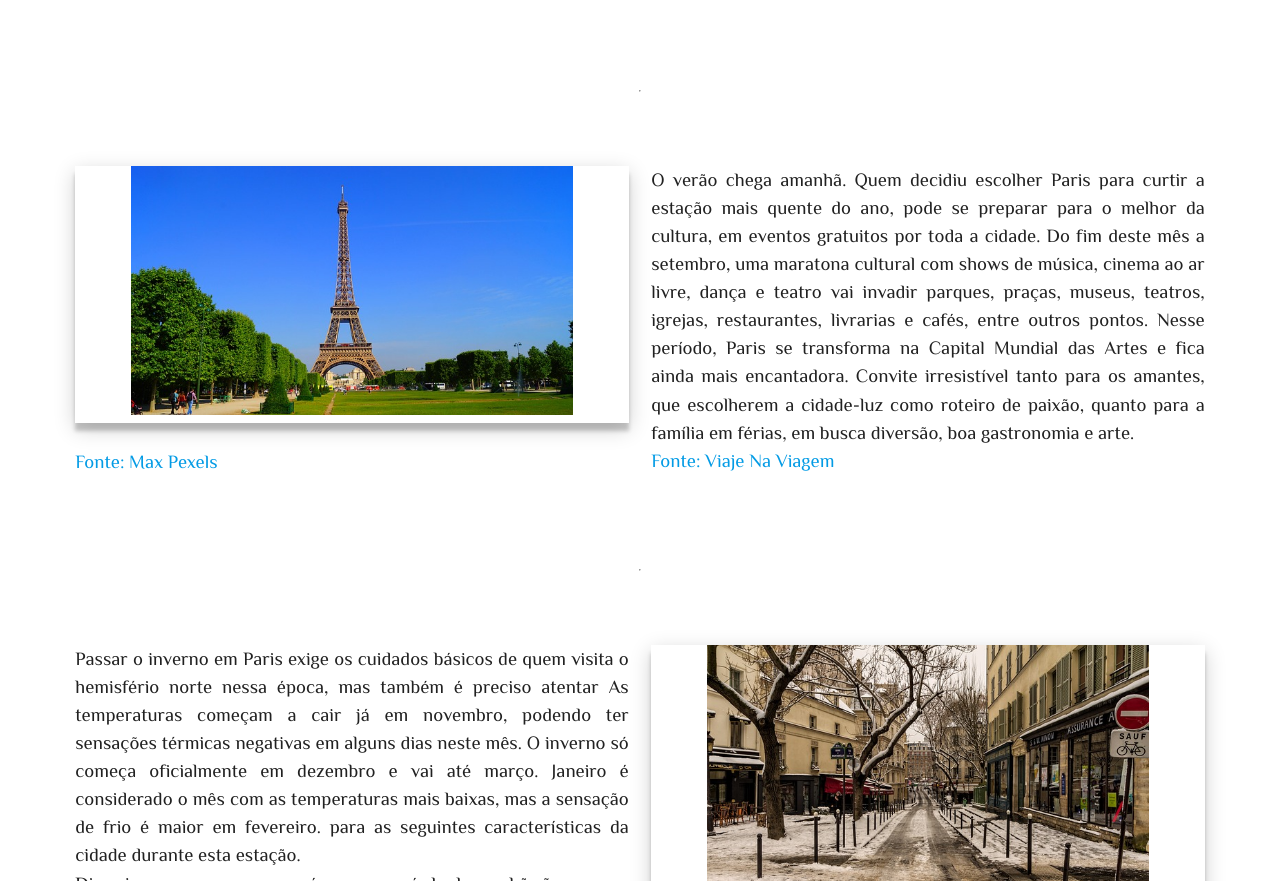
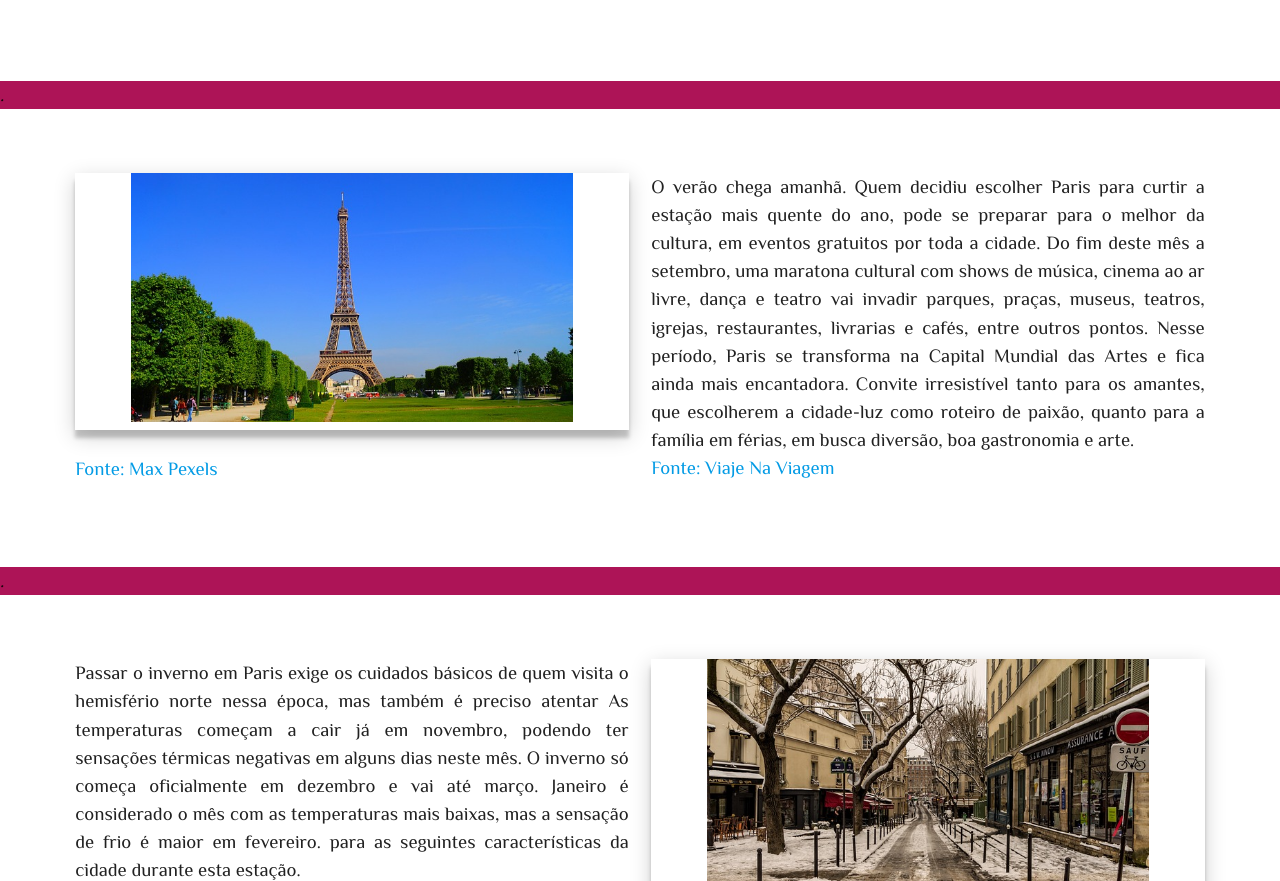
Before and after one commit to wukimmy/Paris, a plain HTML site: page template/quandoVisitar.html in a window 1280 px wide. Shown: the part 925-1806 px from the top of the page. Drawn offline with Linux system fonts and the light colour scheme.

Commit message:
add separator

```diff
--- a/template/quandoVisitar.html
+++ b/template/quandoVisitar.html
@@ -81,7 +81,7 @@
             </div>
         </div>
     </div>
-    <hr>
+    <i class="#ad1457 pink darken-3">.</i>
     <div class="content">
         <div class="row ">
             <div class=" col s6">
@@ -106,7 +106,7 @@
             </div>
         </div>
     </div>
-    <hr>
+    <i class="#ad1457 pink darken-3">.</i>
     <div class="content">
         <div class="row ">
             <div class=" col s6">
```
